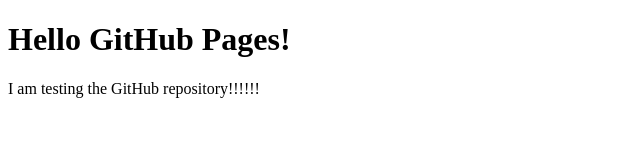
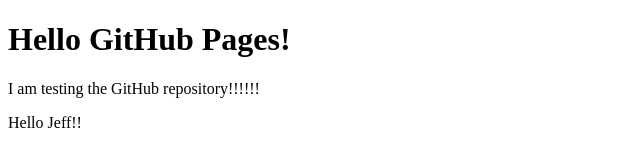
Before and after one commit to geoloudon/geoloudon.github.io, a plain HTML site: page index.html in a window 1280 px wide. Shown: the full height of the page, 0-640 px from the left. Drawn offline with Linux system fonts and the light colour scheme.

Commit message:
Updated index to make it more friendly

```diff
--- a/index.html
+++ b/index.html
@@ -7,5 +7,6 @@
 <body>
   <h1>Hello GitHub Pages!</h1>
   <p>I am testing the GitHub repository!!!!!!</p>
+  <p> Hello Jeff!!</p>
 </body>
 </html>
```
